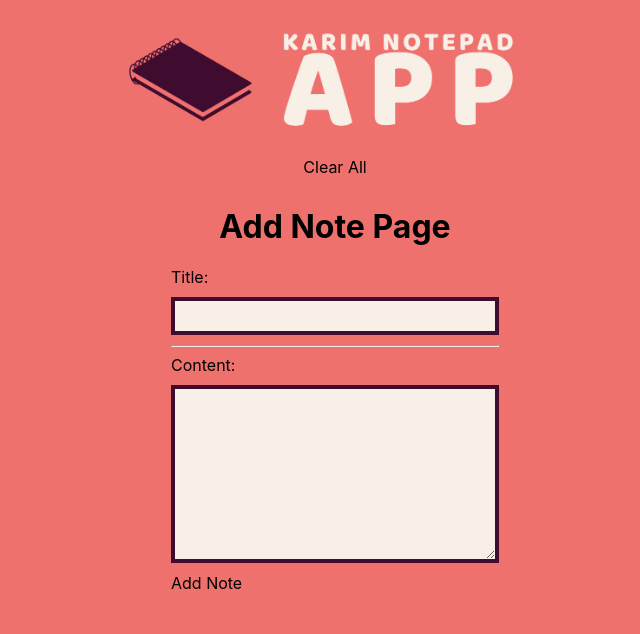
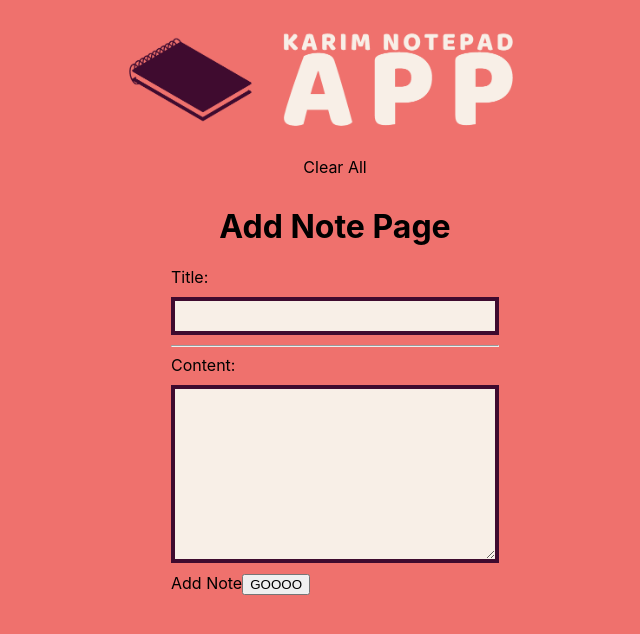
Before and after one commit to K4R1MFR/notepad-app-karim, a React (Create React App) app: page /pages/AddNote in a window 1280 px wide. Shown: the top 634 px of the page, without its empty margins (305-945 px from the left). Built offline with nearby package versions, Linux system fonts and the light colour scheme; some icons are missing; the HTML template or start-up script is replaced by a standard one.

Commit message:
changes in class

```diff
--- a/src/pages/AddNote.js
+++ b/src/pages/AddNote.js
@@ -26,7 +26,7 @@ export default function AddNote(){
     useEffect(() => {
         setNotes(getItem("notes", []));
         let savedTitle = getSessionItem("title", '');
-        let savedContent = getSessionItem("content", content);
+        let savedContent = getSessionItem("content", "");
         setTitle(savedTitle);
         setContent(savedContent);
         //clean up
@@ -34,7 +34,6 @@ export default function AddNote(){
             removeSessionItem('content');
             removeSessionItem('title');
         }
-    // eslint-disable-next-line react-hooks/exhaustive-deps
     }, []);
 
     function AddNote(titre, contenu) {
@@ -43,7 +42,7 @@ export default function AddNote(){
         setItem('notes', value);
         }
 
-        function AddAndBack(titre, contenu) {
+        function AddAndBack() {
             AddNote(title, content);
             setTitle("");
             onBackClick();
@@ -58,7 +57,7 @@ export default function AddNote(){
         <div className="AddNote">
             <h1>Add Note Page</h1>
             <form
-                onSubmit={() => AddAndBack(title, content)}
+                onSubmit={AddAndBack}
             >
                 <label>Title:
                     <input
@@ -86,6 +85,7 @@ export default function AddNote(){
                     onPress={() => ("submit")}
 
                 >Add Note</AwesomeButton>
+                <button type="submit">GOOOO</button>
             </form>
         </div>
     )
```
